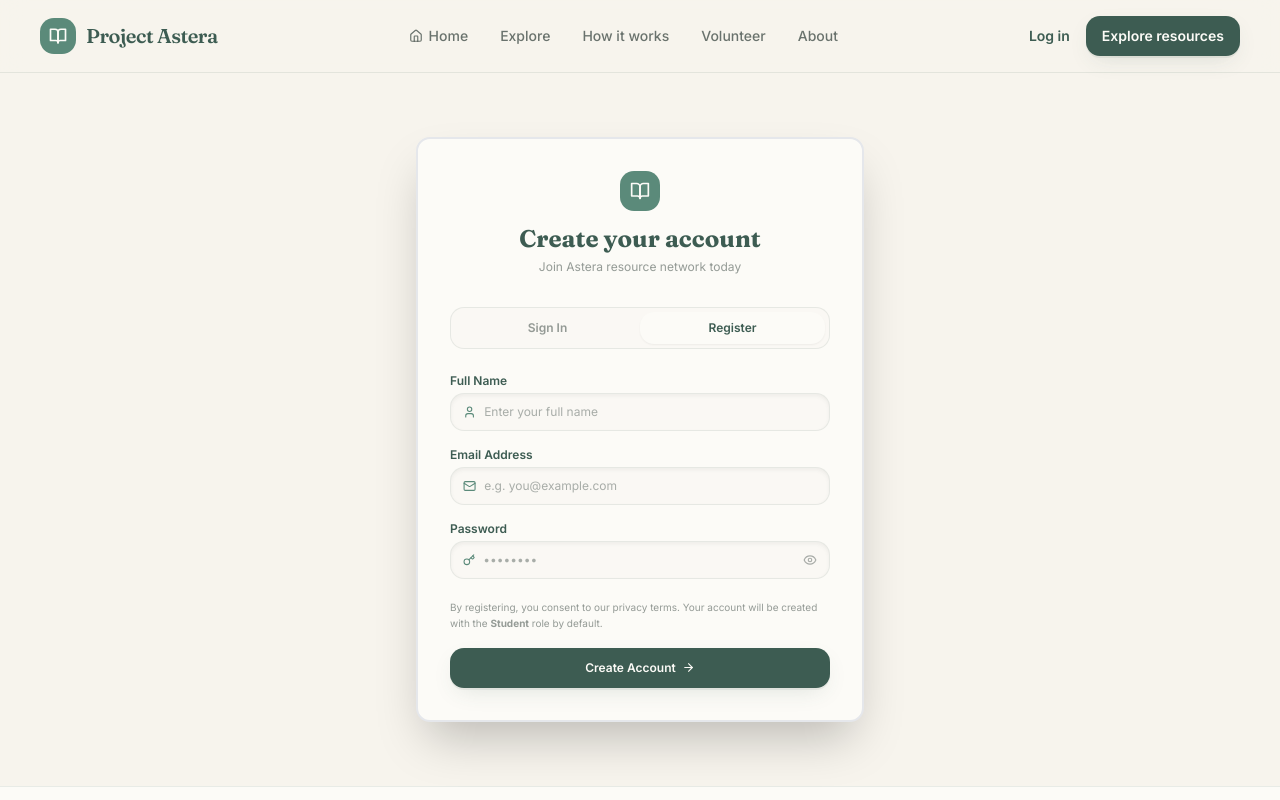
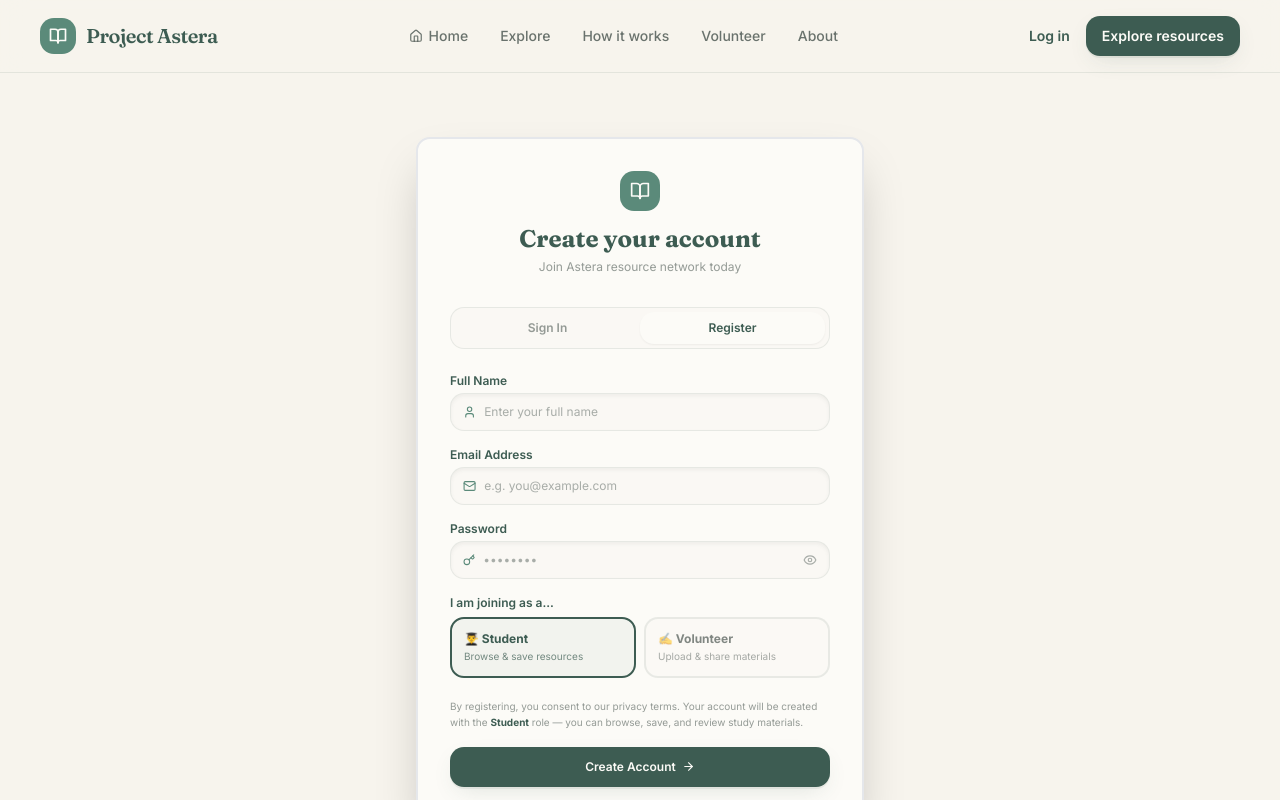
Before and after one commit to ElleBabaran/Project-Asteria, a Next.js app: page /login in a window 1280 px wide. Both pictures are taken after a click on the button "Register". Shown: the top 800 px of the page. Built offline with nearby package versions, Linux system fonts and the light colour scheme.

Commit message:
feat: add role selector to register form

```diff
--- a/src/app/login/page.tsx
+++ b/src/app/login/page.tsx
@@ -31,6 +31,7 @@ export default function LoginPage() {
   const [name, setName] = useState("");
   const [email, setEmail] = useState("");
   const [password, setPassword] = useState("");
+  const [role, setRole] = useState<"student" | "volunteer">("student");
   const [showPassword, setShowPassword] = useState(false);
   const [isLoading, setIsLoading] = useState(false);
   const [error, setError] = useState("");
@@ -86,7 +87,7 @@ export default function LoginPage() {
         const res = await fetch("/api/auth/register", {
           method: "POST",
           headers: { "Content-Type": "application/json" },
-          body: JSON.stringify({ name, email, password, role: "student" }),
+          body: JSON.stringify({ name, email, password, role }),
         });
 
         const data = await res.json();
@@ -108,17 +109,19 @@ export default function LoginPage() {
 
   const handleVerifyComplete = () => {
     setIsVerifying(false);
-    login(email, "student");
-    router.push("/dashboard/student");
+    login(email, role);
+    router.push(`/dashboard/${role}`);
     setEmail("");
     setName("");
     setPassword("");
+    setRole("student");
   };
 
   const switchTab = (toLogin: boolean) => {
     setIsLoginTab(toLogin);
     setError("");
     setPassword("");
+    setRole("student");
   };
 
   return (
@@ -257,10 +260,37 @@ export default function LoginPage() {
               )}
             </div>
 
+            {/* Role Selector - Register only */}
+            {!isLoginTab && (
+              <div className="space-y-1.5">
+                <label className="text-xs font-semibold text-sage-dark block">I am joining as a...</label>
+                <div className="grid grid-cols-2 gap-2">
+                  {[
+                    { id: "student", label: "👨‍🎓 Student", desc: "Browse & save resources" },
+                    { id: "volunteer", label: "✍️ Volunteer", desc: "Upload & share materials" },
+                  ].map((item) => (
+                    <button
+                      key={item.id}
+                      type="button"
+                      onClick={() => setRole(item.id as any)}
+                      className={`flex flex-col items-start p-3 rounded-card border-2 text-left transition-all ${
+                        role === item.id
+                          ? "border-sage-dark bg-sage-dark/5 text-sage-dark"
+                          : "border-sage-dark/10 bg-cream/20 text-ink/60 hover:border-sage-dark/30"
+                      }`}
+                    >
+                      <span className="text-xs font-bold">{item.label}</span>
+                      <span className="text-[10px] mt-0.5 opacity-70">{item.desc}</span>
+                    </button>
+                  ))}
+                </div>
+              </div>
+            )}
+
             {/* Terms Consent - Register only */}
             {!isLoginTab && (
               <p className="text-[10px] text-ink/50 leading-relaxed pt-1">
-                By registering, you consent to our privacy terms. Your account will be created with the <strong>Student</strong> role by default.
+                By registering, you consent to our privacy terms. Your account will be created with the <strong className="text-sage-dark">{role === "volunteer" ? "Volunteer" : "Student"}</strong> role — {role === "volunteer" ? "you can upload and manage study materials." : "you can browse, save, and review study materials."}
               </p>
             )}
 
```
